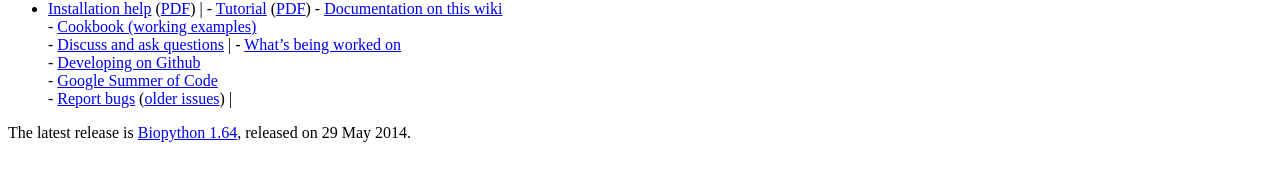
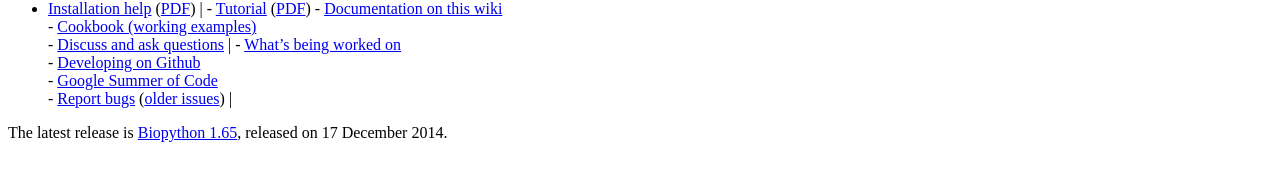
Before and after one commit to biopython/biopython.github.io, a Jekyll site: the page built from wiki/Biopython.md, in a window 1280 px wide. Shown: the part 437-618 px from the top of the page. Built offline with Jekyll 4.4.1, drawn with Linux system fonts in a browser that asks for light colours.

Commit message:
/* Introduction */

```diff
--- a/wiki/Biopython.md
+++ b/wiki/Biopython.md
@@ -38,5 +38,5 @@ the libraries and tools.
                                                                                                                                                                                                                                                                                             -   [Google Summer of Code](Google_Summer_of_Code "wikilink")
                                                                                                                                                                                                                                                                                             -   [Report bugs](https://github.com/biopython/biopython/issues) ([older issues](http://redmine.open-bio.org/projects/biopython))  |
 
-The latest release is [Biopython 1.64](Download "wikilink"), released on
-29 May 2014.
+The latest release is [Biopython 1.65](Download "wikilink"), released on
+17 December 2014.
```
Also changed, not shown: 1 other file.
